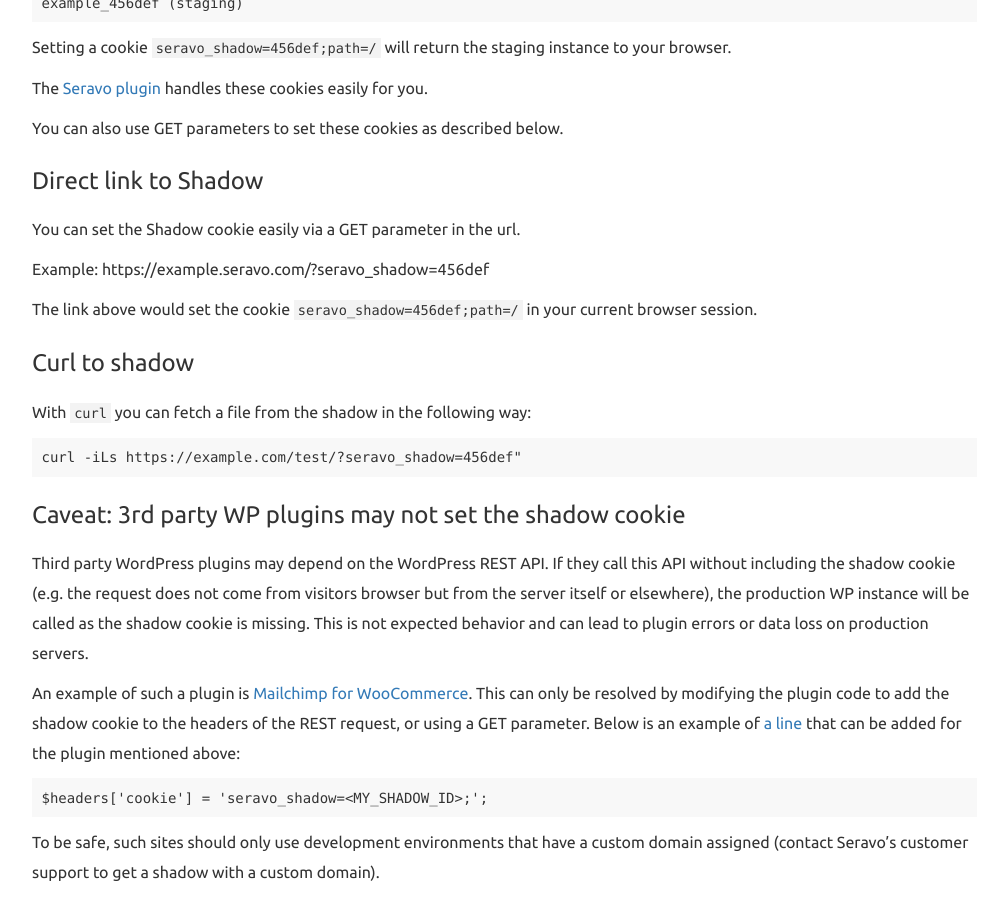
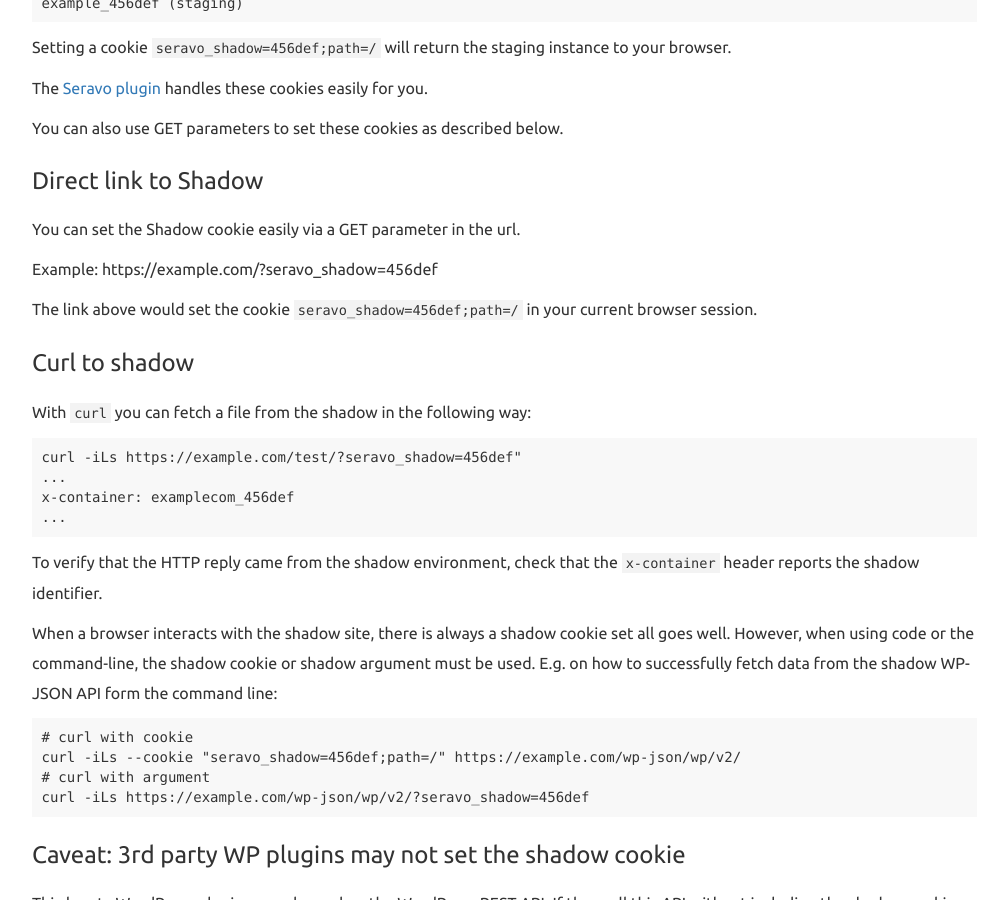
Before and after one commit to Seravo/docs, a Jekyll site: the page built from _posts/2016-05-11-shadows.md, in a window 1280 px wide and 900 px high, scrolled down 3377 px. Shown: the whole window, without its empty margins (233-1238 px from the left). Built offline with Jekyll 4.4.1, drawn with Linux system fonts in a browser that asks for light colours; nearby versions of some CDN libraries.

Commit message:
Document how to test JSON API in development shadows (Closes: #14)

````diff
--- a/_posts/2016-05-11-shadows.md
+++ b/_posts/2016-05-11-shadows.md
@@ -97,7 +97,7 @@ You can also use GET parameters to set these cookies as described below.
 
 You can set the Shadow cookie easily via a GET parameter in the url.
 
-Example: https://example.seravo.com/?seravo_shadow=456def
+Example: https://example.com/?seravo_shadow=456def
 
 The link above would set the cookie `seravo_shadow=456def;path=/` in your current browser session.
 
@@ -107,6 +107,20 @@ With `curl` you can fetch a file from the shadow in the following way:
 
 ```
 curl -iLs https://example.com/test/?seravo_shadow=456def"
+...
+x-container: examplecom_456def
+...
+```
+
+To verify that the HTTP reply came from the shadow environment, check that the `x-container` header reports the shadow identifier.
+
+When a browser interacts with the shadow site, there is always a shadow cookie set all goes well. However, when using code or the command-line, the shadow cookie or shadow argument must be used. E.g. on how to successfully fetch data from the shadow WP-JSON API form the command line:
+
+```
+# curl with cookie
+curl -iLs --cookie "seravo_shadow=456def;path=/" https://example.com/wp-json/wp/v2/
+# curl with argument
+curl -iLs https://example.com/wp-json/wp/v2/?seravo_shadow=456def
 ```
 
 ### Caveat: 3rd party WP plugins may not set the shadow cookie
````
